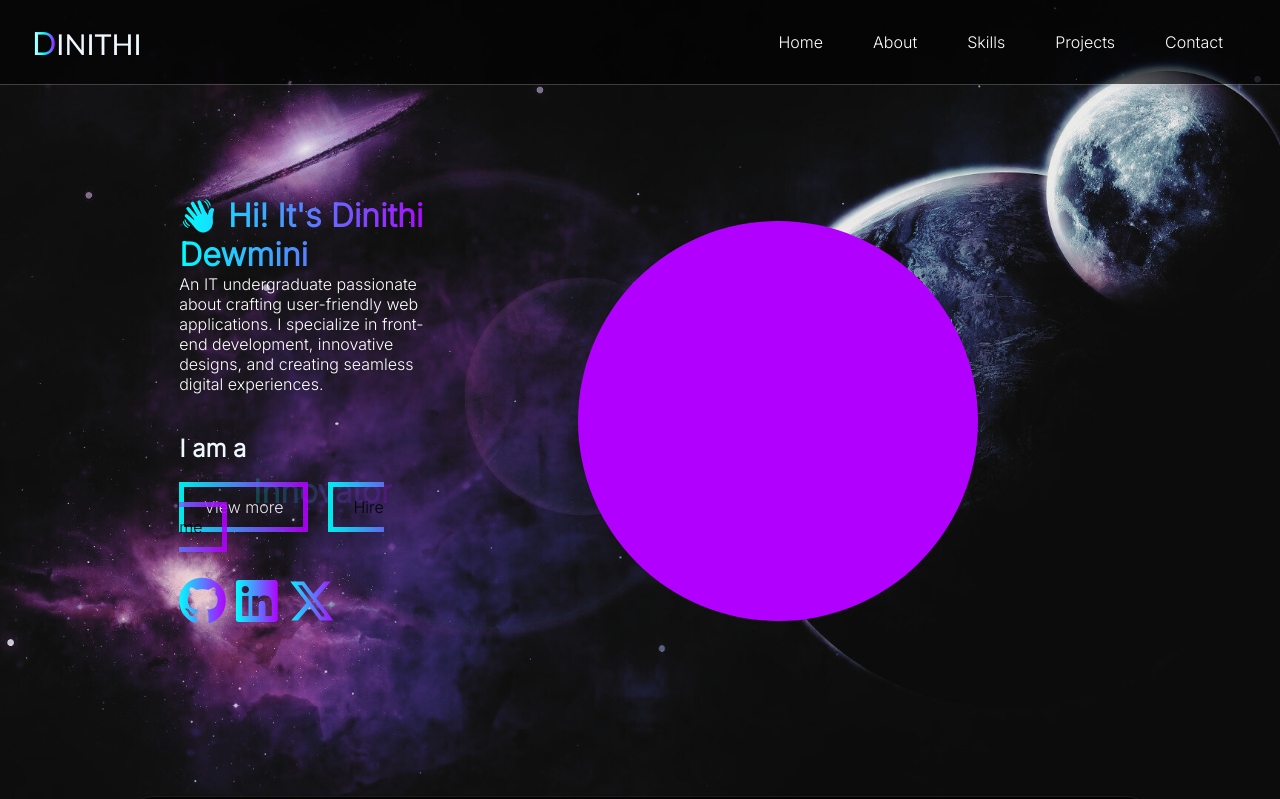
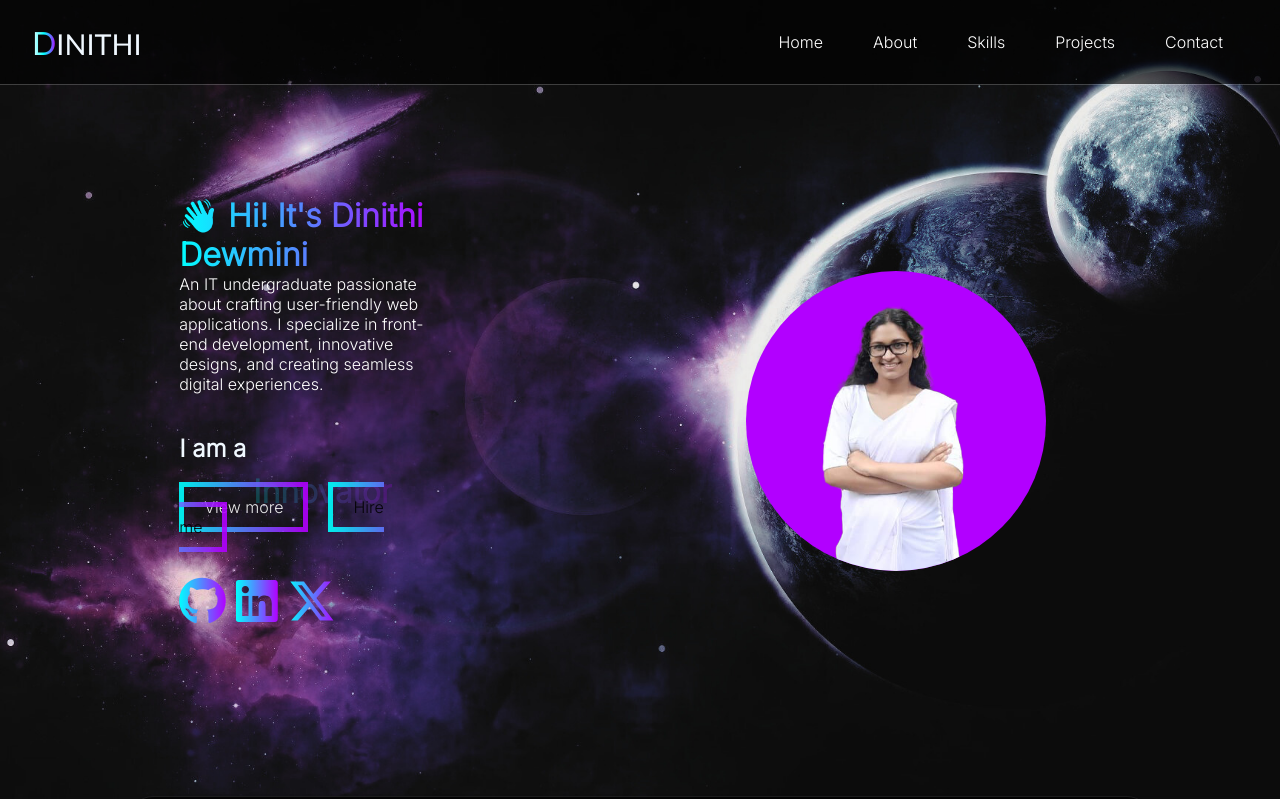
Before and after one commit to Dinithi1625403/myPortfolio, a React (Create React App) app: page / in a window 1280 px wide. Shown: the top 799 px of the page. Built offline with nearby package versions, Linux system fonts and the light colour scheme.

Commit message:
modified intro

```diff
--- a/src/components/intro.css
+++ b/src/components/intro.css
@@ -38,14 +38,7 @@ p{
 
 
 }
-.circle{
-  width: 300px;
-  height: 300px;
-  background-color: #B200FF;
-  border-radius: 50em;
-  justify-self: center;
-  margin: 20px;
-}
+
 
 @media screen and (min-width: 787px) {
 .intro-container{
@@ -59,18 +52,8 @@ p{
 
 
 }
-.introImg{
-  width: 40%;
-  height: auto;
 
-  margin: auto;
 
-}
-.circle{
-  width: 400px;
-  height: 400px;
-  justify-self: right;
-}
 
 }
 
@@ -213,3 +196,34 @@ box-shadow: 0 4px 8px rgba(0, 0, 0, 0.2), 0 0 15px 5px rgba(0, 255, 255, 0.5), 0
 .media{
   display: inline;
 }
+
+.myImg{
+  width: 100%;
+
+  display: block;
+  margin: auto;
+
+  position :relative;
+  border-radius: 50%;
+  object-fit: cover;
+  object-position: center;
+
+}
+
+.circle{
+  width: 300px;
+  height: 300px;
+  background-color: #B200FF;
+  border-radius: 50em;
+  justify-self: center;
+  margin: 20px;
+  overflow: hidden;
+
+}
+.introImg{
+  width: 40%;
+  height: auto;
+
+  margin: auto;
+
+}
--- a/src/components/intro.jsx
+++ b/src/components/intro.jsx
@@ -1,8 +1,8 @@
 import React, { useState, useEffect } from 'react';
 import './intro.css';
 import '@fortawesome/fontawesome-free/css/all.min.css';
+import myImage from './my.png';
 const texts = ["Developer", "Designer", "Creator", "Innovator"];
-
 export default function Intro() {
     const [index, setIndex] = useState(0);
 
@@ -34,8 +34,11 @@ export default function Intro() {
             </div>
             </div>
             <div className='introImg'>
-                <div className='circle'></div>
+                <div className='circle'>
+                    <img  className="myImg" src={myImage} alt='Dinithi Dewmini' />
+                </div>
             </div>
-        </div>
+            </div>
+
     );
 }
```
Also changed, not shown: src/components/about/476906385_1042844234528928_1618700403652428068_n.jpg (deleted), 1 other file (tests, documents, lock files or other folders).
